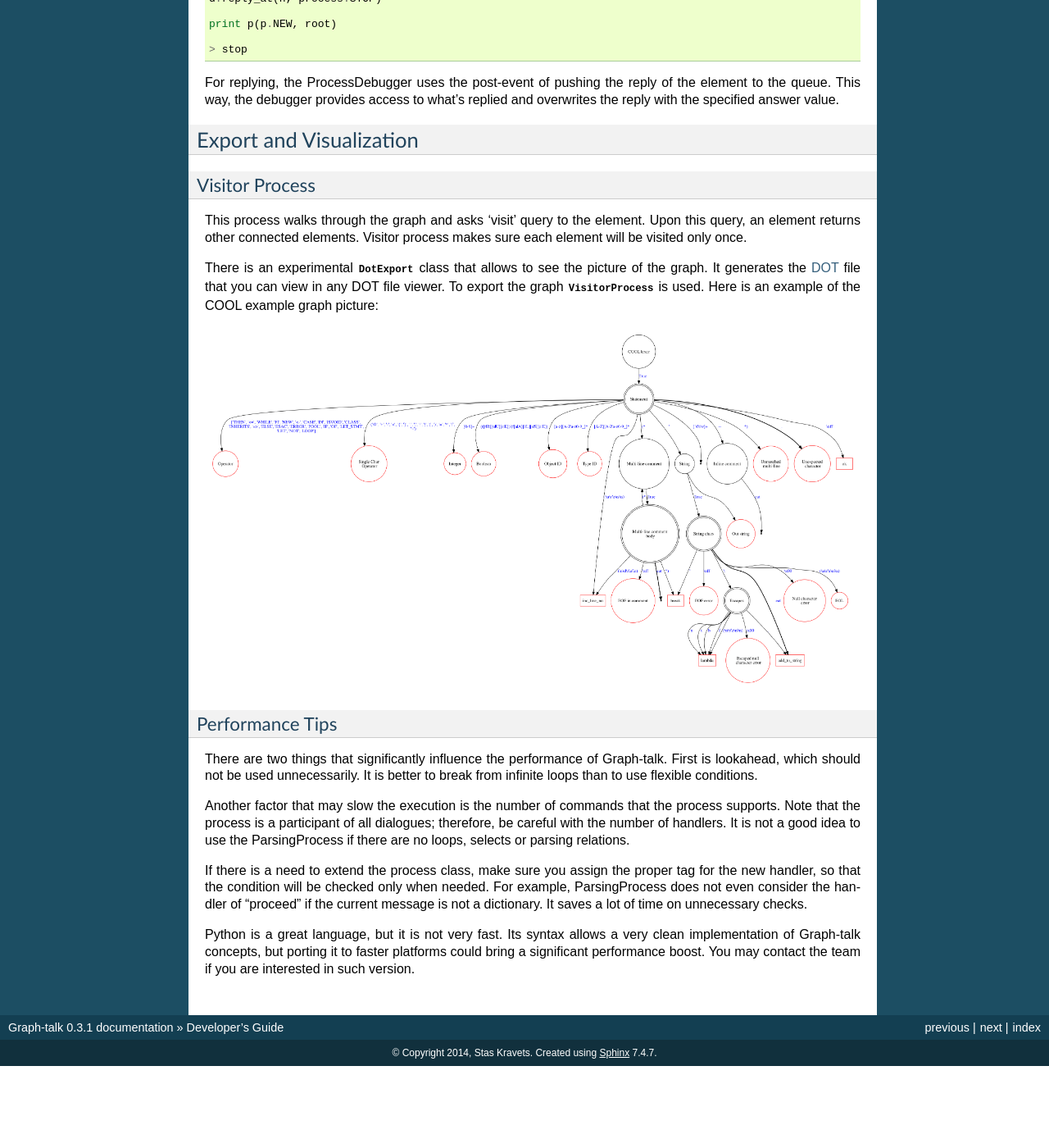
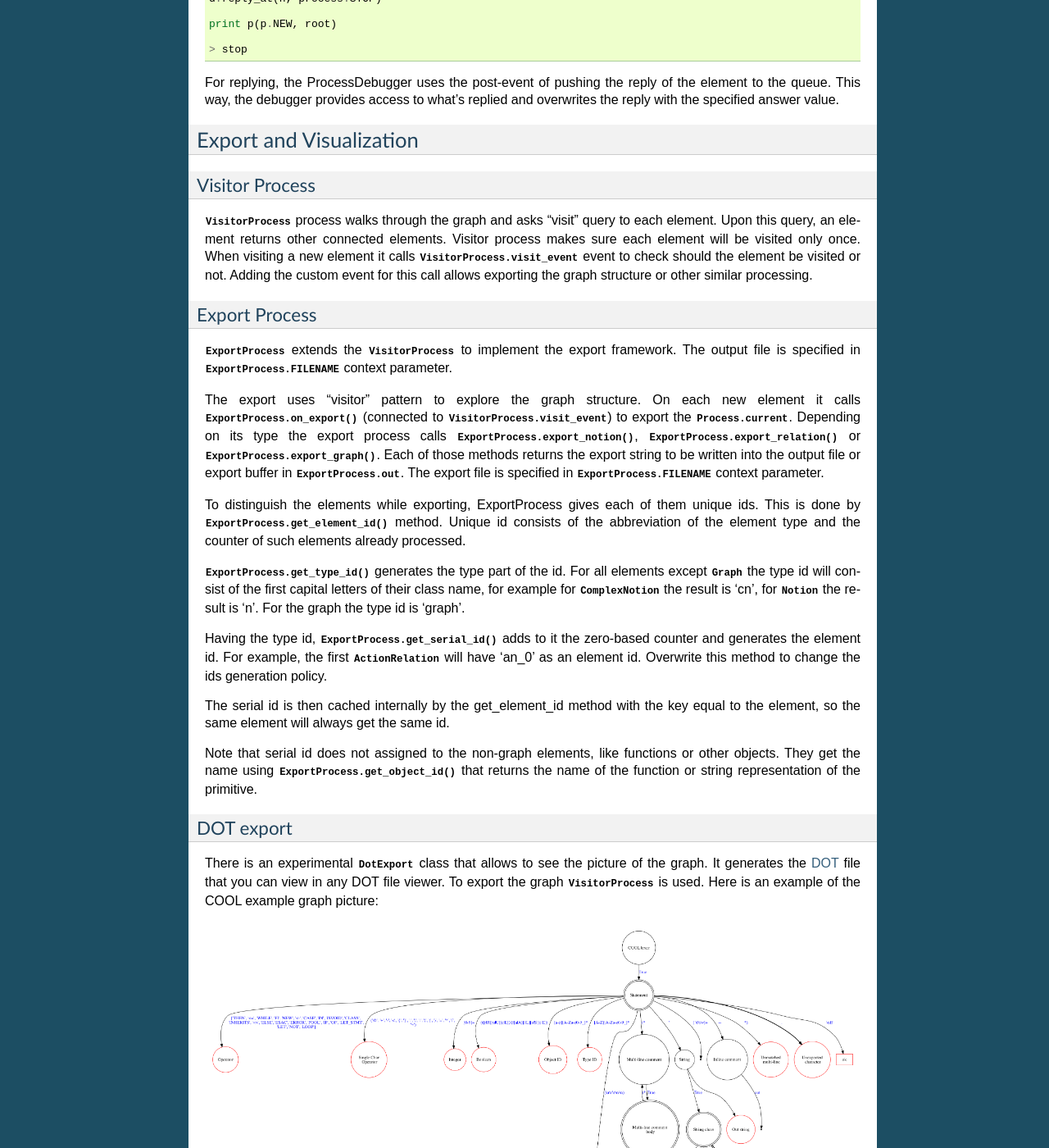
Before and after one commit to krvss/graph-talk, a Sphinx documentation site: the page built from docs/guide.rst, in a window 1280 px wide and 1400 px high, scrolled down 16193 px. Shown: the whole window at 82% size. Built offline with Sphinx 7.4.7, drawn with Linux system fonts in a browser that asks for light colours; before the commit the page ends 17493 px from its top, so only the background shows below that; some of the changed text lies outside the part shown.

Commit message:
ExportProcess docs, minor styling.

```diff
--- a/docs/guide.rst
+++ b/docs/guide.rst
@@ -558,8 +558,39 @@ Export and Visualization
 
 Visitor Process
 ---------------
-This process walks through the graph and asks 'visit' query to the element. Upon this query, an element returns other connected elements. Visitor process makes sure each element will be visited only once.
+:class:`.VisitorProcess` process walks through the graph and asks "visit" query to each element. Upon this query, an element returns other connected elements. Visitor process makes sure each element will be visited only once.
+When visiting a new element it calls :attr:`.VisitorProcess.visit_event` event to check should the element be visited or not.
+Adding the custom event for this call allows exporting the graph structure or other similar processing.
 
+
+Export Process
+--------------
+:class:`.ExportProcess` extends the :class:`.VisitorProcess` to implement the export framework.
+The output file is specified in :attr:`.ExportProcess.FILENAME` context parameter.
+
+The export uses "visitor" pattern to explore the graph structure. On each new element it calls :meth:`.ExportProcess.on_export` (connected to :attr:`.VisitorProcess.visit_event`)
+to export the :attr:`.Process.current`. Depending on its type the export process calls :meth:`.ExportProcess.export_notion`, :meth:`.ExportProcess.export_relation`
+or :meth:`.ExportProcess.export_graph`. Each of those methods returns the export string to be written into the output file
+or export buffer in :attr:`.ExportProcess.out`. The export file is specified in :attr:`.ExportProcess.FILENAME` context parameter.
+
+To distinguish the elements while exporting, ExportProcess gives each of them unique ids. This is done by :meth:`.ExportProcess.get_element_id`
+method. Unique id consists of the abbreviation of the element type and the counter of such elements already processed.
+
+:meth:`.ExportProcess.get_type_id` generates the type part of the id. For all elements except :class:`.Graph` the type id
+will consist of the first capital letters of their class name, for example for :class:`.ComplexNotion` the result is 'cn', for
+:class:`.Notion` the result is 'n'. For the graph the type id is 'graph'.
+
+Having the type id, :meth:`.ExportProcess.get_serial_id` adds to it the zero-based counter and generates the element id.
+For example, the first :class:`.ActionRelation` will have 'an_0' as an element id. Overwrite this method to change the ids
+generation policy.
+
+The serial id is then cached internally by the get_element_id method with the key equal to the element, so the same element will always get the same id.
+
+Note that serial id does not assigned to the non-graph elements, like functions or other objects. They get the name using
+:meth:`.ExportProcess.get_object_id` that returns the name of the function or string representation of the primitive.
+
+DOT export
+----------
 
 There is an experimental :class:`.DotExport` class that allows to see the picture of the graph. It generates the DOT_ file that you can view in any DOT file viewer.
 To export the graph :class:`.VisitorProcess` is used.
@@ -568,7 +599,7 @@ Here is an example of the COOL example graph picture:
 .. figure::  images/dot_cool.png
 
 Performance Tips
-----------------
+================
 
 There are two things that significantly influence the performance of Graph-talk. First is lookahead, which should not be used unnecessarily. It is better to break from infinite loops than to use flexible conditions.
 
```
Also changed, not shown: 2 other files.
